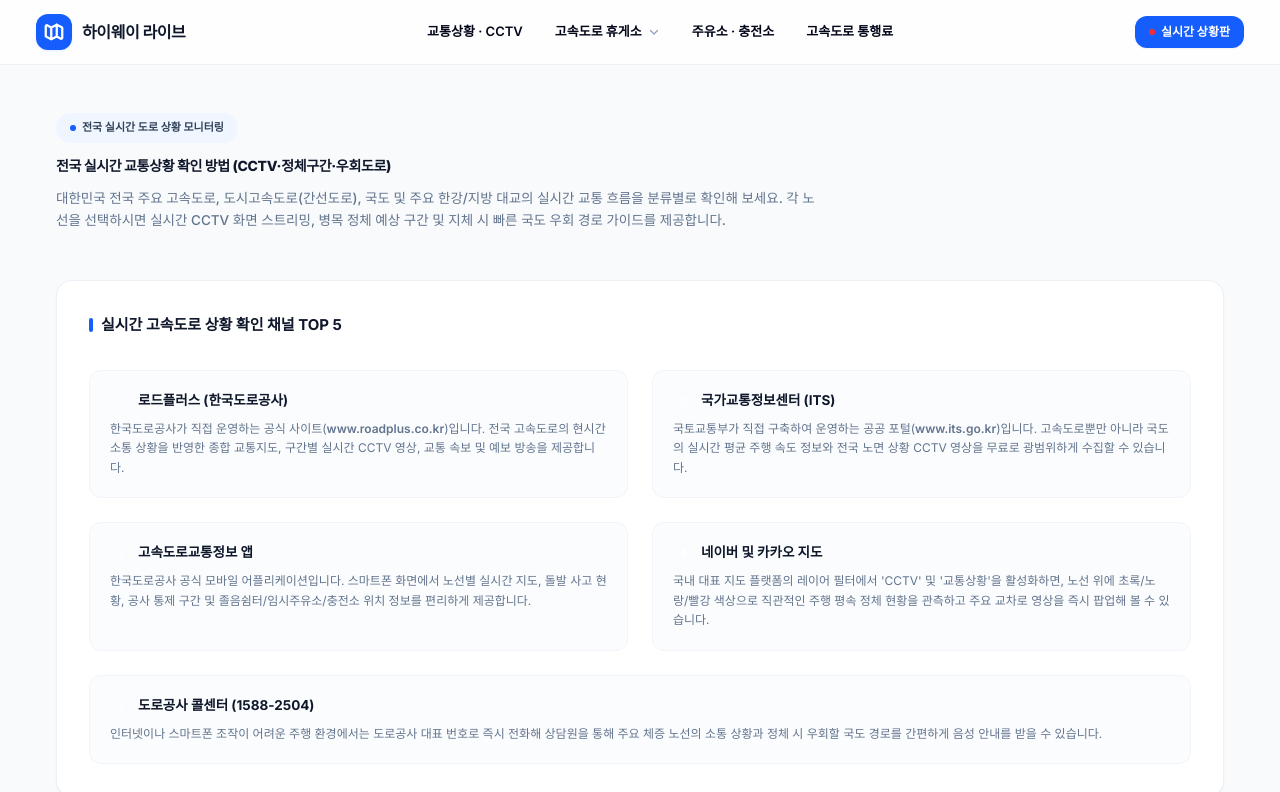
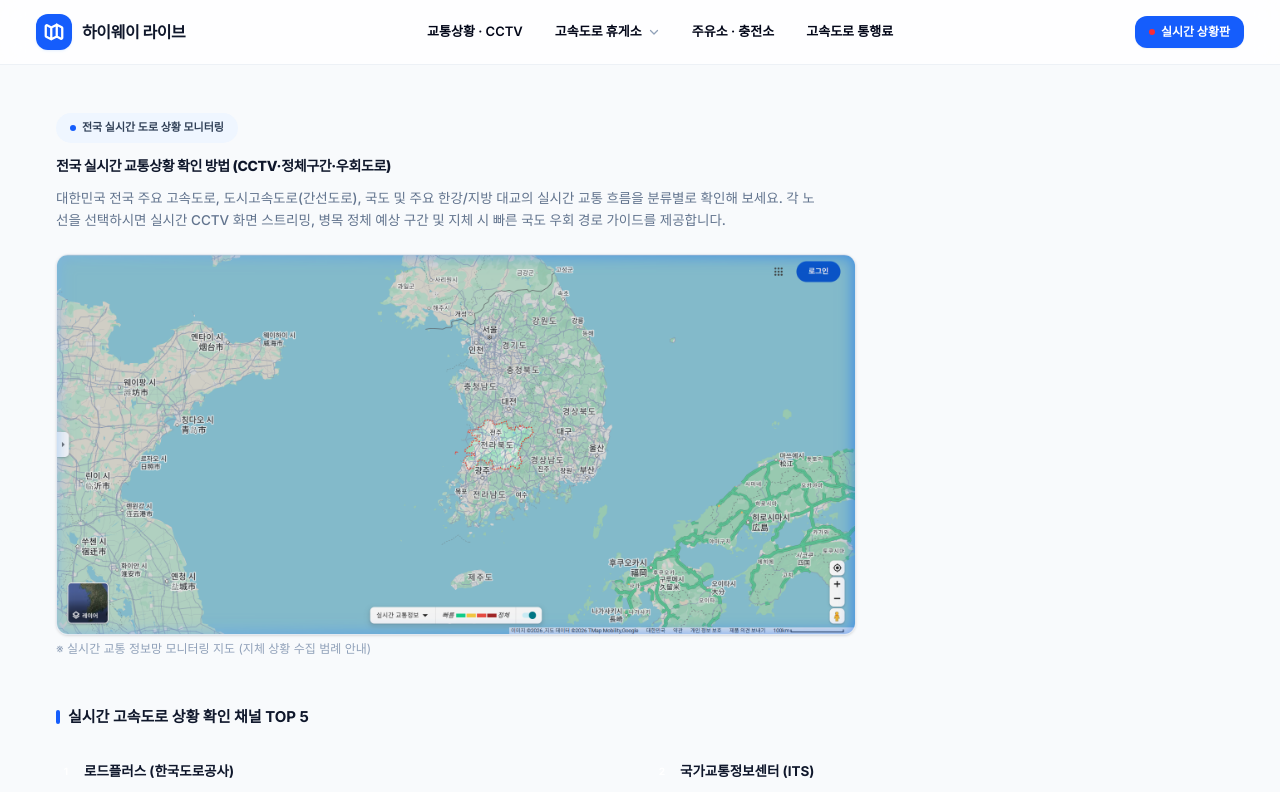
Before and after one commit to fnqlrtm123-code/highway-live, a Next.js app: page /traffic in a window 1280 px wide. Shown: the top 792 px of the page. Built offline with nearby package versions, Linux system fonts and the light colour scheme.

Commit message:
design: remove container cards, use white background, add map thumbnail image for SEO

```diff
--- a/src/app/traffic/[highway]/page.tsx
+++ b/src/app/traffic/[highway]/page.tsx
@@ -135,13 +135,25 @@
         <p className="text-slate-500 text-sm md:text-[15px] leading-relaxed">
           {road.description} 실시간 교통정보 확인 채널을 통해 노선의 구간별 주행 속도와 CCTV 모니터링 화면을 직접 조회할 수 있으며, 정체나 돌발 상황 발생 시 이용 가능한 노선 내 방향별 휴게소 정보를 함께 파악할 수 있습니다.
         </p>
+
+        {/* 구글맵 캡쳐 실시간 교통상황 지도 썸네일 (SEO 최적화) */}
+        <div className="pt-2">
+          <img
+            src="/images/traffic-map.png"
+            alt={`${road.name} 실시간 교통상황 지도`}
+            className="w-full max-w-[700px] h-auto rounded-xl border border-slate-200 shadow-sm"
+          />
+          <span className="text-slate-400 text-xs mt-1.5 block">
+            ※ 국토교통부 및 주요 지도 API 연계 전국 실시간 도로 교통망 소통 상황
+          </span>
+        </div>
       </div>
 
       {/* 애드센스 */}
       <AdSense slot="4455662211" />
 
       {/* 2. 실시간 상황 조회 방법 */}
-      <section className="bg-white border border-slate-200/80 rounded-2xl p-6 md:p-8 shadow-[0_2px_12px_rgba(0,0,0,0.02)] space-y-6">
+      <section className="space-y-6">
         <h2 className="text-lg font-semibold text-slate-900 flex items-center gap-2">
           <span className="w-1.5 h-4 bg-blue-600 rounded-full inline-block"></span>
           {road.name} 교통상황 CCTV 확인 방법
@@ -151,31 +163,31 @@
           {road.verificationMethod} 주행 중 교통량이 급증하거나 정체가 길어질 시에는 아래에 정리된 노선 내 휴게소를 방문하여 충분한 휴식을 취하시기 바랍니다.
         </p>
 
-        <div className="grid grid-cols-1 md:grid-cols-2 gap-4 text-xs md:text-sm">
-          <div className="border border-slate-200 rounded-xl p-4 bg-white">
-            <span className="font-bold text-slate-800 block mb-1">로드플러스 (도로공사)</span>
-            <span className="text-slate-500 text-xs leading-normal block">
+        <div className="grid grid-cols-1 md:grid-cols-2 gap-6 text-xs md:text-sm">
+          <div className="space-y-1">
+            <span className="font-bold text-slate-800 block">로드플러스 (도로공사)</span>
+            <span className="text-slate-500 leading-relaxed block">
               공식 웹사이트에서 경부선, 영동선 등 고속도로 전 구간의 교통지도 및 2분 간격의 CCTV 상황을 실시간 조회할 수 있습니다.
             </span>
           </div>
 
-          <div className="border border-slate-200 rounded-xl p-4 bg-white">
-            <span className="font-bold text-slate-800 block mb-1">국가교통정보센터 (ITS)</span>
-            <span className="text-slate-500 text-xs leading-normal block">
+          <div className="space-y-1">
+            <span className="font-bold text-slate-800 block">국가교통정보센터 (ITS)</span>
+            <span className="text-slate-550 leading-relaxed block">
               국토교통부가 수집하는 전국 주요 국도 및 우회 도로의 관제 CCTV 카메라를 통해 강우, 안개, 노면 미끄러짐을 확인 가능합니다.
             </span>
           </div>
 
-          <div className="border border-slate-200 rounded-xl p-4 bg-white">
-            <span className="font-bold text-slate-800 block mb-1">지도 앱 CCTV 레이어</span>
-            <span className="text-slate-500 text-xs leading-normal block">
+          <div className="space-y-1">
+            <span className="font-bold text-slate-800 block">지도 앱 CCTV 레이어</span>
+            <span className="text-slate-550 leading-relaxed block">
               스마트폰 네이버 지도 또는 카카오 맵의 우측 레이어 탭에서 CCTV 기능을 활성화하면, 노선 내에 있는 가상 감시 카메라를 터치해 직접 확인하실 수 있습니다.
             </span>
           </div>
 
-          <div className="border border-slate-200 rounded-xl p-4 bg-white">
-            <span className="font-bold text-slate-800 block mb-1">고속도로 교통앱 연동</span>
-            <span className="text-slate-500 text-xs leading-normal block">
+          <div className="space-y-1">
+            <span className="font-bold text-slate-800 block">고속도로 교통앱 연동</span>
+            <span className="text-slate-550 leading-relaxed block">
               전방 돌발적인 연쇄 추돌 사고, 도로 공사 통제 구간 및 갓길 가변 차로 사용 상황을 푸시 알림으로 신속하게 접수할 수 있습니다.
             </span>
           </div>
@@ -197,7 +209,7 @@
 
             {/* 하행선 목록 */}
             {downDirectionAreas.length > 0 && (
-              <div className="space-y-3 bg-white border border-slate-200/80 rounded-2xl p-5 md:p-6 shadow-[0_2px_12px_rgba(0,0,0,0.01)]">
+              <div className="space-y-3">
                 <h3 className="font-bold text-slate-800 border-b border-slate-100 pb-2.5 flex justify-between items-center text-sm md:text-[15px]">
                   <span>{downLabel} ({downDirectionAreas.length}곳)</span>
                   <span className="text-[10px] font-bold text-blue-600 bg-blue-50 px-2 py-0.5 rounded-sm">하행선</span>
@@ -218,7 +230,7 @@
 
             {/* 상행선 목록 */}
             {upDirectionAreas.length > 0 && (
-              <div className="space-y-3 bg-white border border-slate-200/80 rounded-2xl p-5 md:p-6 shadow-[0_2px_12px_rgba(0,0,0,0.01)]">
+              <div className="space-y-3">
                 <h3 className="font-bold text-slate-800 border-b border-slate-100 pb-2.5 flex justify-between items-center text-sm md:text-[15px]">
                   <span>{upLabel} ({upDirectionAreas.length}곳)</span>
                   <span className="text-[10px] font-bold text-red-600 bg-red-50 px-2 py-0.5 rounded-sm">상행선</span>
@@ -239,7 +251,7 @@
 
             {/* 양방향 및 기타 */}
             {otherDirectionAreas.length > 0 && (
-              <div className="space-y-3 bg-white border border-slate-200/80 rounded-2xl p-5 md:p-6 shadow-[0_2px_12px_rgba(0,0,0,0.01)]">
+              <div className="space-y-3">
                 <h3 className="font-bold text-slate-800 border-b border-slate-100 pb-2.5 flex justify-between items-center text-sm md:text-[15px]">
                   <span>{otherLabel} ({otherDirectionAreas.length}곳)</span>
                   <span className="text-[10px] font-bold text-emerald-600 bg-emerald-50 px-2 py-0.5 rounded-sm">양방향/기타</span>
@@ -268,7 +280,7 @@
           <span className="w-1.5 h-4 bg-blue-600 rounded-full inline-block"></span>
           명절 · 주말 정체 예상 분석
         </h2>
-        <div className="bg-white border border-slate-200 rounded-xl p-5 md:p-6 text-slate-650 text-xs md:text-sm space-y-3">
+        <div className="text-slate-650 text-xs md:text-sm space-y-3">
           <p>
             {road.name} 노선은 귀성/귀경철 유동량 쏠림 현상이 가장 빠르게 유발되는 대표적인 간선 구간입니다.
           </p>
--- a/src/app/traffic/page.tsx
+++ b/src/app/traffic/page.tsx
@@ -30,13 +30,25 @@
           대한민국 전국 주요 고속도로, 도시고속도로(간선도로), 국도 및 주요 한강/지방 대교의 실시간 교통 흐름을 분류별로 확인해 보세요.
           각 노선을 선택하시면 실시간 CCTV 화면 스트리밍, 병목 정체 예상 구간 및 지체 시 빠른 국도 우회 경로 가이드를 제공합니다.
         </p>
+
+        {/* 구글맵 캡쳐 실시간 교통상황 지도 썸네일 (SEO 최적화) */}
+        <div className="pt-2">
+          <img
+            src="/images/traffic-map.png"
+            alt="전국 실시간 교통상황 지도"
+            className="w-full max-w-[800px] h-auto rounded-xl border border-slate-200 shadow-sm"
+          />
+          <span className="text-slate-400 text-xs mt-1.5 block">
+            ※ 실시간 교통 정보망 모니터링 지도 (지체 상황 수집 범례 안내)
+          </span>
+        </div>
       </div>
 
       {/* 애드센스 */}
       <AdSense slot="3344551122" />
 
       {/* 2. 교통상황 핵심 조회 채널 소개 */}
-      <section className="bg-white border border-slate-200/60 rounded-2xl p-6 md:p-8 shadow-xs space-y-6">
+      <section className="space-y-6">
         <h2 className="text-[15px] font-bold text-slate-900 flex items-center gap-2">
           <span className="w-1 h-3.5 bg-blue-600 rounded-full inline-block"></span>
           실시간 고속도로 상황 확인 채널 TOP 5
@@ -44,54 +56,54 @@
 
         <div className="grid grid-cols-1 md:grid-cols-2 gap-6 pt-2">
 
-          <div className="space-y-2 border border-slate-100 bg-slate-50/50 rounded-xl p-5 hover:bg-slate-55 transition-colors">
+          <div className="space-y-2">
             <h3 className="font-bold text-slate-900 flex items-center gap-2 text-xs md:text-[13.5px]">
               <span className="bg-blue-650 text-white text-[10px] w-5 h-5 rounded-lg flex items-center justify-center font-bold">1</span>
               로드플러스 (한국도로공사)
             </h3>
-            <p className="text-[12px] text-slate-500 leading-relaxed">
+            <p className="text-[12px] text-slate-550 leading-relaxed">
               한국도로공사가 직접 운영하는 공식 사이트(<a href="http://www.roadplus.co.kr" target="_blank" rel="noopener noreferrer" className="text-blue-650 font-semibold hover:underline">www.roadplus.co.kr</a>)입니다.
               전국 고속도로의 현시간 소통 상황을 반영한 종합 교통지도, 구간별 실시간 CCTV 영상, 교통 속보 및 예보 방송을 제공합니다.
             </p>
           </div>
 
-          <div className="space-y-2 border border-slate-100 bg-slate-50/50 rounded-xl p-5 hover:bg-slate-55 transition-colors">
+          <div className="space-y-2">
             <h3 className="font-bold text-slate-900 flex items-center gap-2 text-xs md:text-[13.5px]">
               <span className="bg-blue-650 text-white text-[10px] w-5 h-5 rounded-lg flex items-center justify-center font-bold">2</span>
               국가교통정보센터 (ITS)
             </h3>
-            <p className="text-[12px] text-slate-500 leading-relaxed">
+            <p className="text-[12px] text-slate-550 leading-relaxed">
               국토교통부가 직접 구축하여 운영하는 공공 포털(<a href="http://www.its.go.kr" target="_blank" rel="noopener noreferrer" className="text-blue-650 font-semibold hover:underline">www.its.go.kr</a>)입니다.
               고속도로뿐만 아니라 국도의 실시간 평균 주행 속도 정보와 전국 노면 상황 CCTV 영상을 무료로 광범위하게 수집할 수 있습니다.
             </p>
           </div>
 
-          <div className="space-y-2 border border-slate-100 bg-slate-50/50 rounded-xl p-5 hover:bg-slate-55 transition-colors">
+          <div className="space-y-2">
             <h3 className="font-bold text-slate-900 flex items-center gap-2 text-xs md:text-[13.5px]">
               <span className="bg-blue-650 text-white text-[10px] w-5 h-5 rounded-lg flex items-center justify-center font-bold">3</span>
               고속도로교통정보 앱
             </h3>
-            <p className="text-[12px] text-slate-500 leading-relaxed">
+            <p className="text-[12px] text-slate-550 leading-relaxed">
               한국도로공사 공식 모바일 어플리케이션입니다. 스마트폰 화면에서 노선별 실시간 지도, 돌발 사고 현황, 공사 통제 구간 및 졸음쉼터/임시주유소/충전소 위치 정보를 편리하게 제공합니다.
             </p>
           </div>
 
-          <div className="space-y-2 border border-slate-100 bg-slate-50/50 rounded-xl p-5 hover:bg-slate-55 transition-colors">
+          <div className="space-y-2">
             <h3 className="font-bold text-slate-900 flex items-center gap-2 text-xs md:text-[13.5px]">
               <span className="bg-blue-650 text-white text-[10px] w-5 h-5 rounded-lg flex items-center justify-center font-bold">4</span>
               네이버 및 카카오 지도
             </h3>
-            <p className="text-[12px] text-slate-500 leading-relaxed">
+            <p className="text-[12px] text-slate-550 leading-relaxed">
               국내 대표 지도 플랫폼의 레이어 필터에서 &apos;CCTV&apos; 및 &apos;교통상황&apos;을 활성화하면, 노선 위에 초록/노랑/빨강 색상으로 직관적인 주행 평속 정체 현황을 관측하고 주요 교차로 영상을 즉시 팝업해 볼 수 있습니다.
             </p>
           </div>
 
-          <div className="space-y-2 border border-slate-100 bg-slate-50/50 rounded-xl p-5 hover:bg-slate-55 transition-colors md:col-span-2">
+          <div className="space-y-2 md:col-span-2">
             <h3 className="font-bold text-slate-900 flex items-center gap-2 text-xs md:text-[13.5px]">
               <span className="bg-blue-650 text-white text-[10px] w-5 h-5 rounded-lg flex items-center justify-center font-bold">5</span>
               도로공사 콜센터 (1588-2504)
             </h3>
-            <p className="text-[12px] text-slate-500 leading-relaxed">
+            <p className="text-[12px] text-slate-550 leading-relaxed">
               인터넷이나 스마트폰 조작이 어려운 주행 환경에서는 도로공사 대표 번호로 즉시 전화해 상담원을 통해 주요 체증 노선의 소통 상황과 정체 시 우회할 국도 경로를 간편하게 음성 안내를 받을 수 있습니다.
             </p>
           </div>
@@ -105,7 +117,7 @@
           <span className="w-1 h-3.5 bg-blue-600 rounded-full inline-block"></span>
           명절 &middot; 휴가 연휴 고속도로 정체 예상 시간대
         </h2>
-        <div className="bg-slate-50 border border-slate-200/60 rounded-2xl p-5 md:p-6 text-slate-650 space-y-3.5">
+        <div className="text-slate-650 space-y-3.5">
           <p className="text-[12.5px] leading-relaxed">
             설날이나 추석 명절 연휴 및 여름철 극성수기 휴가철에는 전국 도로 통행량이 평소 대비 2배 이상 급증하며 특정 시간대에 강한 정체 현상이 누적됩니다.
           </p>
```
Also changed, not shown: public/images/traffic-map.png (added).
